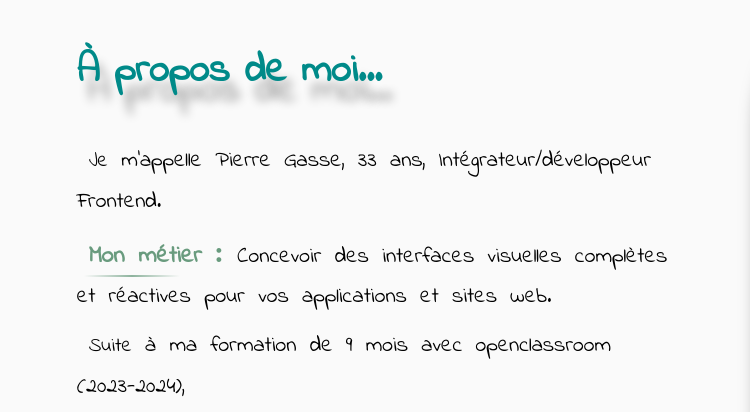
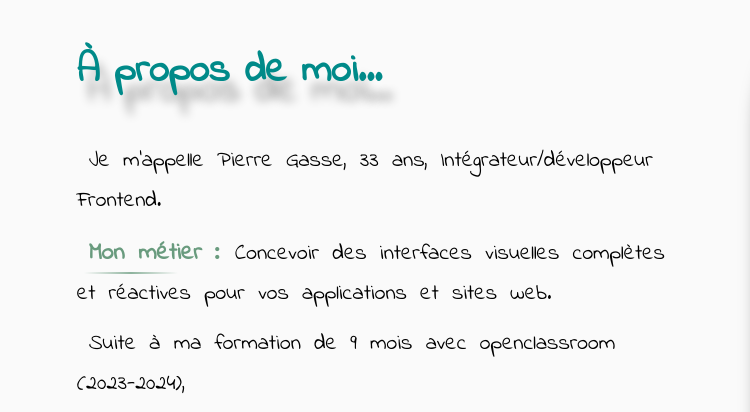
Before and after one commit to Dharkaron/Portfolio, a website: page index.html in a window 1280 px wide. Shown: the part 1230-1642 px from the top of the page, 0-750 px from the left. Drawn offline with Linux system fonts and the light colour scheme.

Commit message:
minor css & html change

```diff
--- a/index.html
+++ b/index.html
@@ -19,6 +19,9 @@
     <link rel="preconnect" href="https://fonts.googleapis.com">
     <link rel="preconnect" href="https://fonts.gstatic.com" crossorigin>
     <link href="https://fonts.googleapis.com/css2?family=Indie+Flower&display=swap" rel="stylesheet">
+
+    <!-- Référencement SEO -->
+    <meta name="description" content="Pierre G - Développeur Frontend Junior">
 
   </head>
 
@@ -81,7 +84,7 @@
         <article class="about_me-content">
           <h2 class="about_me-content-title color-dark_cyan">À propos de moi...</h2>
           <div class="about_me-content-text">
-            <p><span class="text-indent-12">Je</span> m'appelle Pierre Gasse, 33 ans, Intégrateur/développeur Frontend. <br><span class="my-job line-height-10 text-indent-12">Mon métier<span class="span-1"> :</span></span>  Concevoir des interfaces visuelles complètes et réactives pour vos applications et sites web.<br><span class="line-height-10 text-indent-12">Suite</span> à ma formation de 9 mois avec openclassroom (2023-2024),<br>je recherche des missions, de plus ou moins longue durée, pour mettre en pratique mes acquis, et continuer à développer mes compétences et savoir-faire.</p>
+            <p><span class="text-indent-12">Je</span> m'appelle Pierre Gasse, 33 ans, Intégrateur/développeur Frontend. <br><span class="my-job line-height-10 text-indent-12">Mon métier<span class="span-after"> :</span></span>  Concevoir des interfaces visuelles complètes et réactives pour vos applications et sites web.<br><span class="line-height-10 text-indent-12">Suite</span> à ma formation de 9 mois avec openclassroom (2023-2024),<br>je recherche des missions, de plus ou moins longue durée, pour mettre en pratique mes acquis, et continuer à développer mes compétences et savoir-faire.</p>
           </div>
 
         </article>
--- a/src/sass/layout/_aboutSection.scss
+++ b/src/sass/layout/_aboutSection.scss
@@ -33,7 +33,7 @@
         position: relative;
         text-indent: 0;
         font-weight: 800;
-        font-size: 24px;
+        font-size: 24px !important;
         color: $pale-green-2;
 
         &:after{
@@ -48,9 +48,9 @@
           background-image: linear-gradient(to right, rgba(0,0,0, 0), rgba($pale-green-2, 0.75), rgba(0,0,0, 0));
         }
       }
-      & .span-1{
-        font-family: 'dancing script';
-        font-size: 30px;
+      & .span-after{
+        font-family: 'Times New Roman';
+        font-size: 26px;
         font-weight: 800;
       }
       & .line-height-10{
@@ -60,6 +60,7 @@
       & .text-indent-12{
         display: inline-block;
         text-indent: 12px;
+        font-size: 22px;
       }
     }
   }
@@ -100,15 +101,8 @@
       border-radius: 20%;
       box-shadow: inset 0 0 22px 4px rgb(0, 0, 0), 8px 8px 18px 4px rgba(0, 0, 0, 0.5);
     }
-    & img{
-      width: 100%;
-      height: 100%;
-      border-radius: 20%;
-      //object-fit: cover;
-
-    }
     // text to be displayed dinamically, with JS (or just css)
-    & figcaption{
+    /* & figcaption{
       display: none;
       color: $main-color;
       font-style: italic;
@@ -117,11 +111,9 @@
       position: absolute;
       bottom: 10%;
       left: calc(50% - 135px);
-    }
+    } */
   }
 }
-
-
 
 
 
```
Also changed, not shown: src/assets/css/style.css, 1 other file.
